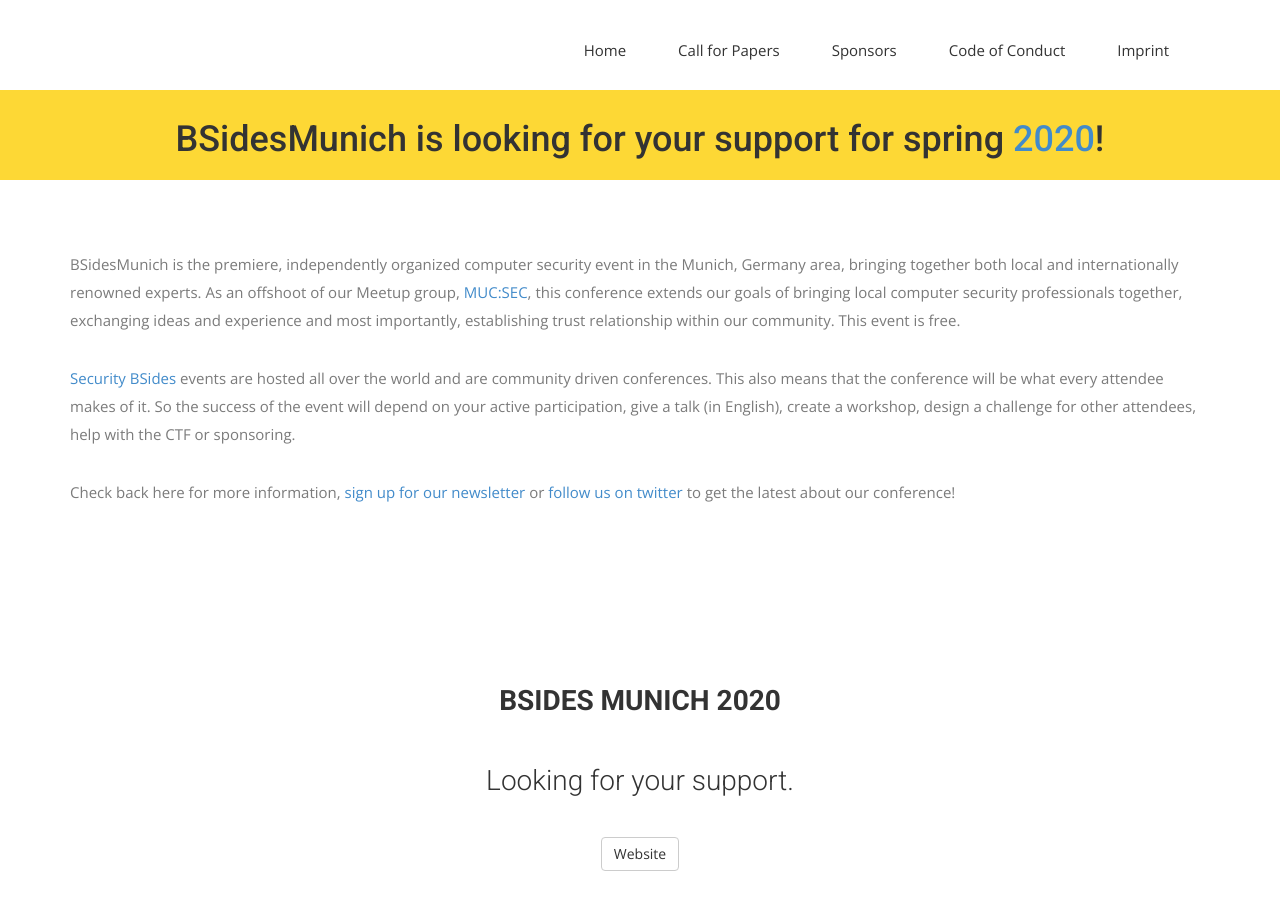
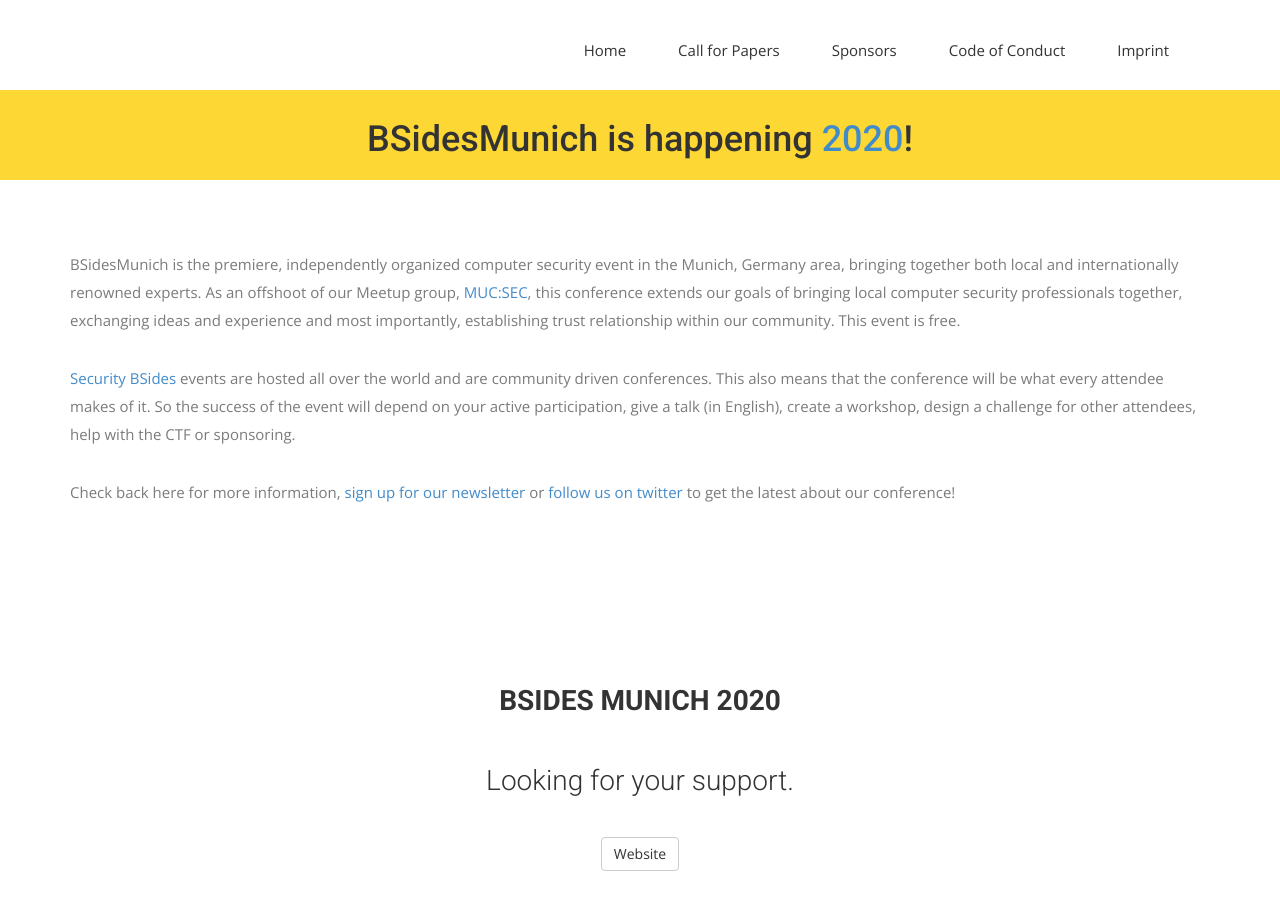
Before and after one commit to BSidesMUC/www, a Jekyll site: the page built from index.md, in a window 1280 px wide and 900 px high. Built offline with Jekyll 4.4.1, drawn with Linux system fonts in a browser that asks for light colours; some web fonts are replaced.

Commit message:
Updated title

```diff
--- a/_includes/head.html
+++ b/_includes/head.html
@@ -1,6 +1,6 @@
 <meta charset="utf-8">
 <meta http-equiv="X-UA-Compatible" content="IE=edge">
-<title>{% if page.title %}{{ page.title }}{% else %}{{ site.title }}{% endif %}</title>
+<title>{% if page.title %}{{ page.title | markdownify | strip_html }}{% else %}{{ site.title | markdownify | strip_html }}{% endif %}</title>
 <meta name="description" content="">
 <meta name="viewport" content="width=device-width, initial-scale=1">
 <!-- Place favicon.ico and apple-touch-icon.png in the root directory -->
--- a/index.md
+++ b/index.md
@@ -1,6 +1,6 @@
 ---
 layout: textpage
-title: BSidesMunich is looking for your support for spring [2020](https://2020.bsidesmunich.org)!
+title: BSidesMunich is happening [2020](https://2020.bsidesmunich.org)!
 
 global_header: false
 ---
```
Also changed, not shown: airspace-jekyll.gemspec.
